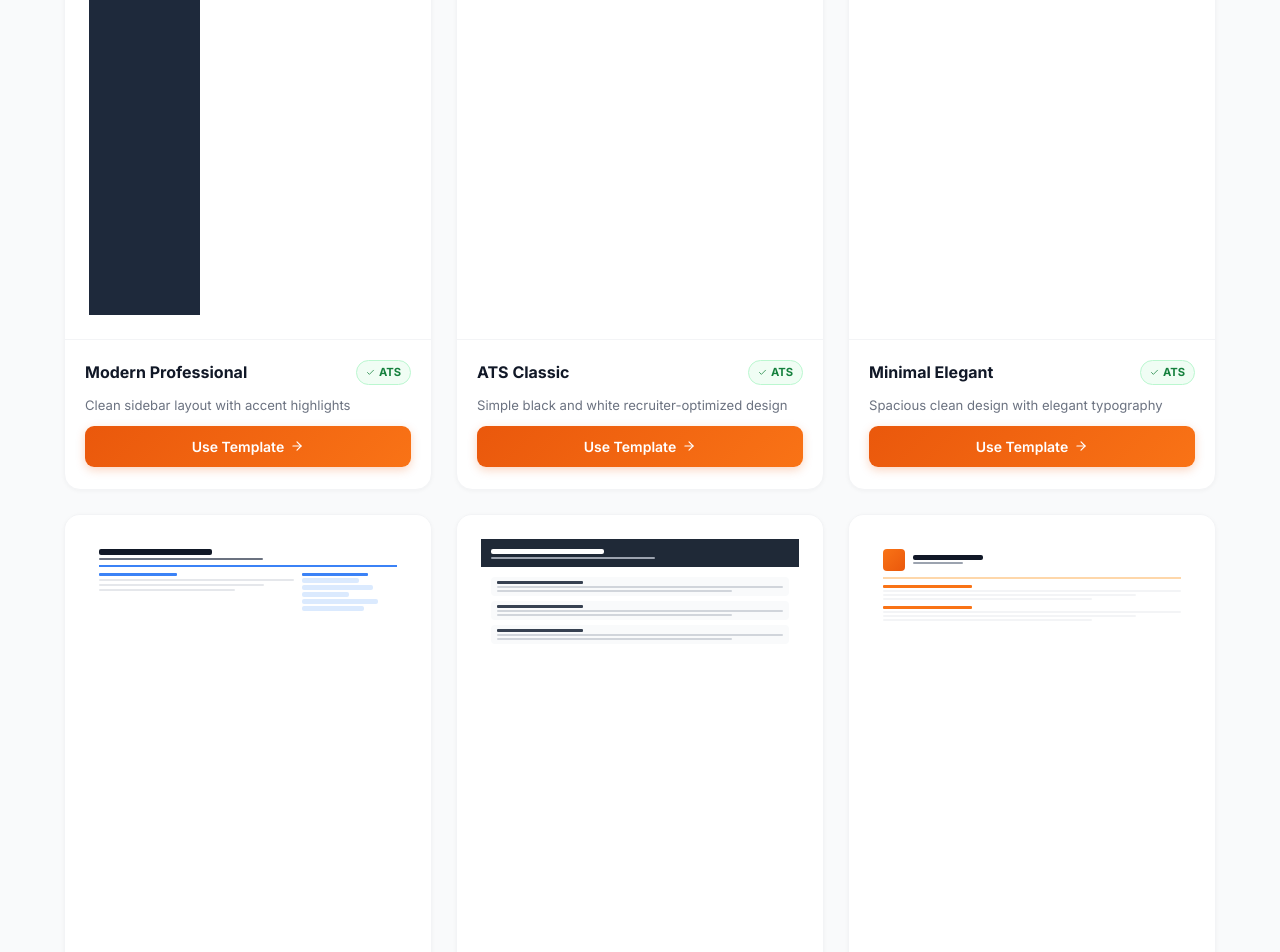
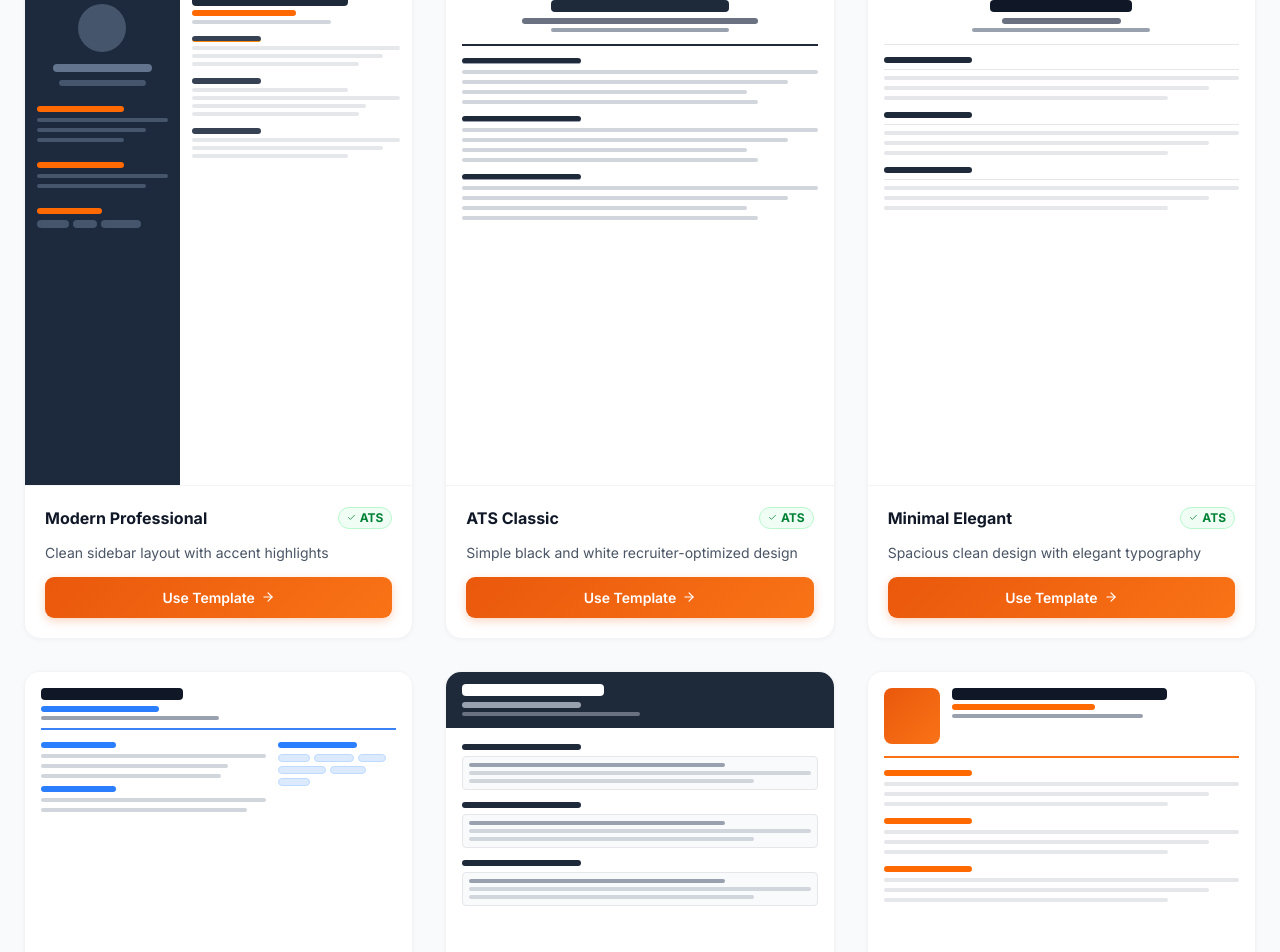
Before and after one commit to coder40425/resume-builder-app, a React (Vite) app: page /templates in a window 1280 px wide. Shown: the part 500-1452 px from the top of the page. Built offline with nearby package versions, Linux system fonts and the light colour scheme.

Commit message:
mobile view, experience section removal, template preview fixed

```diff
--- a/src/app/components/ResumeForm.tsx
+++ b/src/app/components/ResumeForm.tsx
@@ -181,7 +181,6 @@ function ExperienceSection() {
     <Section title="Work Experience" icon={<Briefcase className="w-5 h-5" />}>
       {resumeData.experience.map((exp, index) => (
         <div key={exp.id} className="p-4 border border-gray-200 rounded-lg space-y-4 relative">
-          {resumeData.experience.length > 1 && (
           <button
             onClick={() => removeExperience(index)}
             className="absolute top-2 right-2 p-1 hover:bg-red-50 text-red-600 rounded transition-colors"
@@ -189,7 +188,6 @@ function ExperienceSection() {
           >
             <Trash2 className="w-4 h-4" />
           </button>
-          )}
           <div className="grid md:grid-cols-2 gap-4">
             <Input
               label="Job Title"
--- a/src/app/pages/TemplatesPage.tsx
+++ b/src/app/pages/TemplatesPage.tsx
@@ -19,93 +19,6 @@ export function TemplatesPage() {
           box-shadow: 0 1px 3px rgba(0,0,0,0.05);
         }
 
-        .tpl-nav-inner {
-          max-width: 1200px;
-          margin: 0 auto;
-          padding: 0 24px;
-          height: 62px;
-          display: flex;
-          align-items: center;
-          justify-content: space-between;
-        }
-
-        .brand-link {
-          display: flex;
-          align-items: center;
-          gap: 10px;
-          text-decoration: none;
-        }
-
-        .brand-divider {
-          width: 1px;
-          height: 18px;
-          background: #e5e7eb;
-          margin: 0 2px;
-        }
-
-        .brand-label {
-          font-weight: 700;
-          font-size: 0.9rem;
-          color: #111827;
-        }
-
-        .back-link {
-          display: flex;
-          align-items: center;
-          gap: 6px;
-          color: #6b7280;
-          font-size: 0.85rem;
-          font-weight: 500;
-          text-decoration: none;
-          padding: 7px 14px;
-          border-radius: 8px;
-          border: 1px solid #e5e7eb;
-          transition: all 0.15s;
-          background: white;
-        }
-        .back-link:hover {
-          color: #ea580c;
-          border-color: #fed7aa;
-          background: #fff7ed;
-        }
-
-        .tpl-header {
-          background: white;
-          border-bottom: 1px solid #f3f4f6;
-          padding: 52px 24px 44px;
-          text-align: center;
-        }
-
-        .tpl-header-inner {
-          max-width: 600px;
-          margin: 0 auto;
-        }
-
-        .header-badge {
-          display: inline-flex;
-          align-items: center;
-          gap: 6px;
-          background: #fff7ed;
-          border: 1px solid #fed7aa;
-          color: #c2410c;
-          padding: 5px 14px;
-          border-radius: 100px;
-          font-size: 0.72rem;
-          font-weight: 700;
-          letter-spacing: 0.06em;
-          text-transform: uppercase;
-          margin-bottom: 18px;
-        }
-
-        .tpl-grid {
-          max-width: 1200px;
-          margin: 0 auto;
-          padding: 48px 24px 72px;
-          display: grid;
-          grid-template-columns: repeat(3, 1fr);
-          gap: 24px;
-        }
-
         .tpl-card {
           background: white;
           border-radius: 16px;
@@ -122,12 +35,6 @@ export function TemplatesPage() {
           transform: translateY(-5px);
         }
 
-        .tpl-preview-wrap {
-          position: relative;
-          overflow: hidden;
-          border-bottom: 1px solid #f3f4f6;
-        }
-
         .tpl-hover-overlay {
           position: absolute;
           inset: 0;
@@ -136,7 +43,7 @@ export function TemplatesPage() {
           transition: opacity 0.2s;
           display: flex;
           align-items: center;
-          justify-content: center;
+          justify-center;
         }
         .tpl-card:hover .tpl-hover-overlay { opacity: 1; }
 
@@ -157,21 +64,8 @@ export function TemplatesPage() {
         }
         .tpl-card:hover .preview-btn { transform: translateY(0); }
 
-        .ats-badge {
-          display: inline-flex;
-          align-items: center;
-          gap: 4px;
-          background: #f0fdf4;
-          border: 1px solid #bbf7d0;
-          color: #15803d;
-          font-size: 0.7rem;
-          font-weight: 700;
-          padding: 3px 9px;
-          border-radius: 100px;
-        }
-
         .use-btn {
-          display: block;
+          display: flex;
           width: 100%;
           background: linear-gradient(135deg, #ea580c, #f97316);
           color: white;
@@ -180,13 +74,11 @@ export function TemplatesPage() {
           padding: 10px 0;
           font-size: 0.875rem;
           font-weight: 600;
-          font-family: 'Inter', sans-serif;
           text-align: center;
           text-decoration: none;
           cursor: pointer;
           transition: all 0.2s;
           box-shadow: 0 3px 10px rgba(234,88,12,0.25);
-          display: flex;
           align-items: center;
           justify-content: center;
           gap: 6px;
@@ -199,38 +91,41 @@ export function TemplatesPage() {
 
       {/* ── Navbar ── */}
       <nav className="tpl-nav">
-        <div className="tpl-nav-inner">
-          <Link to="/" className="brand-link">
-            <img src={logo} alt="SkillDzire" style={{ height: 40, width: "auto", objectFit: "contain" }} />
-            <div className="brand-divider" />
-            <span className="brand-label">Resume Builder</span>
+        <div className="max-w-7xl mx-auto px-4 sm:px-6 h-14 sm:h-16 flex items-center justify-between">
+          <Link to="/" className="flex items-center gap-2 sm:gap-3 no-underline">
+            <img src={logo} alt="SkillDzire" className="h-8 sm:h-10 w-auto object-contain" />
+            <div className="hidden sm:block w-px h-5 bg-gray-200" />
+            <span className="hidden sm:inline font-bold text-sm sm:text-base text-gray-900">Resume Builder</span>
           </Link>
-          <Link to="/" className="back-link">
-            <ArrowLeft size={13} /> Back to Home
+          <Link to="/" className="flex items-center gap-1.5 sm:gap-2 text-gray-600 hover:text-orange-600 hover:bg-orange-50 transition-colors px-3 py-2 rounded-lg border border-gray-200 text-xs sm:text-sm font-medium no-underline">
+            <ArrowLeft className="w-3 h-3 sm:w-4 sm:h-4" />
+            <span className="hidden sm:inline">Back to</span> Home
           </Link>
         </div>
       </nav>
 
       {/* ── Header ── */}
-      <div className="tpl-header">
-        <div className="tpl-header-inner">
-          <div className="header-badge">
+      <div className="bg-white border-b border-gray-200 py-8 sm:py-12 md:py-14">
+        <div className="max-w-3xl mx-auto px-4 sm:px-6 text-center">
+          <div className="inline-flex items-center gap-1.5 bg-orange-50 border border-orange-200 text-orange-800 px-3 py-1.5 rounded-full text-xs font-bold tracking-wide uppercase mb-4">
             <Check size={11} /> 6 ATS-Optimized Templates
           </div>
-          <h1 style={{ fontSize: "clamp(1.8rem, 3vw, 2.6rem)", fontWeight: 800, color: "#111827", letterSpacing: "-0.025em", marginBottom: 12, lineHeight: 1.15 }}>
+          <h1 className="text-2xl sm:text-3xl md:text-4xl lg:text-5xl font-bold text-gray-900 mb-3 sm:mb-4 leading-tight">
             Choose Your Resume Template
           </h1>
-          <p style={{ color: "#6b7280", fontSize: "1rem", lineHeight: 1.65 }}>
+          <p className="text-sm sm:text-base md:text-lg text-gray-600 leading-relaxed">
             Select a professional template and start building your resume instantly — with pre-filled sample data to guide you.
           </p>
         </div>
       </div>
 
       {/* ── Templates Grid ── */}
-      <div className="tpl-grid">
-        {templates.map((template) => (
-          <TemplateCard key={template.id} template={template} />
-        ))}
+      <div className="max-w-7xl mx-auto px-4 sm:px-6 py-8 sm:py-12 md:py-16">
+        <div className="grid grid-cols-1 sm:grid-cols-2 lg:grid-cols-3 gap-5 sm:gap-6 md:gap-8">
+          {templates.map((template) => (
+            <TemplateCard key={template.id} template={template} />
+          ))}
+        </div>
       </div>
     </div>
   );
@@ -240,8 +135,8 @@ function TemplateCard({ template }: { template: any }) {
   return (
     <div className="tpl-card">
       {/* Preview */}
-      <Link to={`/builder/${template.id}`} className="tpl-preview-wrap" style={{ display: "block" }}>
-        <div style={{ aspectRatio: "8.5/11", background: "white" }}>
+      <Link to={`/builder/${template.id}`} className="relative block overflow-hidden border-b border-gray-100" style={{ textDecoration: "none" }}>
+        <div className="aspect-[8.5/11] bg-white">
           <TemplatePreview templateId={template.id} />
         </div>
         <div className="tpl-hover-overlay">
@@ -252,12 +147,16 @@ function TemplateCard({ template }: { template: any }) {
       </Link>
 
       {/* Info */}
-      <div style={{ padding: "20px 20px 22px", display: "flex", flexDirection: "column", gap: 10, flex: 1 }}>
-        <div style={{ display: "flex", alignItems: "center", justifyContent: "space-between" }}>
-          <h3 style={{ fontWeight: 700, fontSize: "1rem", color: "#111827" }}>{template.name}</h3>
-          {template.atsOptimized && <span className="ats-badge"><Check size={9} /> ATS</span>}
+      <div className="p-4 sm:p-5 flex flex-col gap-3 flex-1">
+        <div className="flex items-center justify-between">
+          <h3 className="font-bold text-sm sm:text-base text-gray-900">{template.name}</h3>
+          {template.atsOptimized && (
+            <span className="inline-flex items-center gap-1 bg-green-50 border border-green-200 text-green-700 text-xs font-bold px-2 py-0.5 rounded-full">
+              <Check size={9} /> ATS
+            </span>
+          )}
         </div>
-        <p style={{ color: "#6b7280", fontSize: "0.82rem", lineHeight: 1.6, flex: 1 }}>{template.description}</p>
+        <p className="text-gray-600 text-xs sm:text-sm leading-relaxed flex-1">{template.description}</p>
         <Link to={`/builder/${template.id}`} className="use-btn">
           Use Template <ArrowRight size={14} />
         </Link>
@@ -276,7 +175,7 @@ function TemplatePreview({ templateId }: { templateId: string }) {
     "creative-clean": <CreativeCleanPreview />,
   };
   return (
-    <div style={{ width: "100%", height: "100%", padding: 24, overflow: "hidden" }}>
+    <div className="w-full h-full overflow-hidden bg-white">
       {previewStyles[templateId] || <DefaultPreview />}
     </div>
   );
@@ -284,23 +183,57 @@ function TemplatePreview({ templateId }: { templateId: string }) {
 
 function ModernProfessionalPreview() {
   return (
-    <div style={{ width: "100%", height: "100%", background: "white", display: "flex", gap: 8, fontSize: 4 }}>
-      <div style={{ width: "35%", background: "#1e293b", padding: 8, display: "flex", flexDirection: "column", gap: 4 }}>
-        <div style={{ width: 28, height: 28, background: "#475569", borderRadius: "50%", margin: "0 auto 4px" }} />
-        <div style={{ height: 4, background: "#64748b", borderRadius: 2, width: "80%", margin: "0 auto" }} />
-        <div style={{ height: 3, background: "#475569", borderRadius: 2, width: "60%", margin: "0 auto" }} />
-        <div style={{ marginTop: 8, display: "flex", flexDirection: "column", gap: 2 }}>
-          {[100, 85, 70, 90].map((w, i) => <div key={i} style={{ height: 2, background: "#475569", borderRadius: 1, width: `${w}%` }} />)}
+    <div className="w-full h-full bg-white flex">
+      {/* Sidebar */}
+      <div className="w-2/5 bg-slate-800 p-3 flex flex-col gap-2">
+        <div className="w-12 h-12 bg-slate-600 rounded-full mx-auto mt-2 mb-1" />
+        <div className="h-2 bg-slate-500 rounded w-3/4 mx-auto" />
+        <div className="h-1.5 bg-slate-600 rounded w-2/3 mx-auto" />
+        <div className="mt-3 space-y-1.5">
+          <div className="h-1.5 bg-orange-500 rounded w-2/3" />
+          <div className="h-1 bg-slate-600 rounded" />
+          <div className="h-1 bg-slate-600 rounded w-5/6" />
+          <div className="h-1 bg-slate-600 rounded w-4/6" />
+        </div>
+        <div className="mt-3 space-y-1.5">
+          <div className="h-1.5 bg-orange-500 rounded w-2/3" />
+          <div className="h-1 bg-slate-600 rounded w-full" />
+          <div className="h-1 bg-slate-600 rounded w-5/6" />
+        </div>
+        <div className="mt-3 space-y-1.5">
+          <div className="h-1.5 bg-orange-500 rounded w-1/2" />
+          <div className="flex flex-wrap gap-1">
+            <div className="h-2 bg-slate-600 rounded px-2 w-8" />
+            <div className="h-2 bg-slate-600 rounded px-2 w-6" />
+            <div className="h-2 bg-slate-600 rounded px-2 w-10" />
+          </div>
         </div>
       </div>
-      <div style={{ flex: 1, padding: 8, display: "flex", flexDirection: "column", gap: 6 }}>
-        <div style={{ height: 4, background: "#f97316", borderRadius: 2, width: "45%" }} />
-        <div style={{ display: "flex", flexDirection: "column", gap: 2 }}>
-          {[100, 88, 72, 94, 60].map((w, i) => <div key={i} style={{ height: 2, background: "#e5e7eb", borderRadius: 1, width: `${w}%` }} />)}
+      {/* Main */}
+      <div className="flex-1 p-3 flex flex-col gap-3">
+        <div className="space-y-1">
+          <div className="h-2.5 bg-gray-800 rounded w-3/4" />
+          <div className="h-1.5 bg-orange-500 rounded w-1/2" />
+          <div className="h-1 bg-gray-300 rounded w-2/3" />
         </div>
-        <div style={{ height: 4, background: "#f97316", borderRadius: 2, width: "40%" }} />
-        <div style={{ display: "flex", flexDirection: "column", gap: 2 }}>
-          {[100, 80, 65].map((w, i) => <div key={i} style={{ height: 2, background: "#e5e7eb", borderRadius: 1, width: `${w}%` }} />)}
+        <div className="space-y-1">
+          <div className="h-1.5 bg-gray-700 rounded w-1/3 border-b border-orange-400 pb-0.5" />
+          <div className="h-1 bg-gray-200 rounded" />
+          <div className="h-1 bg-gray-200 rounded w-11/12" />
+          <div className="h-1 bg-gray-200 rounded w-4/5" />
+        </div>
+        <div className="space-y-1">
+          <div className="h-1.5 bg-gray-700 rounded w-1/3" />
+          <div className="h-1 bg-gray-200 rounded w-3/4" />
+          <div className="h-1 bg-gray-200 rounded" />
+          <div className="h-1 bg-gray-200 rounded w-5/6" />
+          <div className="h-1 bg-gray-200 rounded w-4/5" />
+        </div>
+        <div className="space-y-1">
+          <div className="h-1.5 bg-gray-700 rounded w-1/3" />
+          <div className="h-1 bg-gray-200 rounded" />
+          <div className="h-1 bg-gray-200 rounded w-11/12" />
+          <div className="h-1 bg-gray-200 rounded w-3/4" />
         </div>
       </div>
     </div>
@@ -309,15 +242,19 @@ function ModernProfessionalPreview() {
 
 function ATSClassicPreview() {
   return (
-    <div style={{ width: "100%", height: "100%", background: "white", padding: 10, display: "flex", flexDirection: "column", gap: 6 }}>
-      <div style={{ textAlign: "center", borderBottom: "1px solid #d1d5db", paddingBottom: 6 }}>
-        <div style={{ height: 6, background: "#111827", borderRadius: 2, width: "40%", margin: "0 auto 3px" }} />
-        <div style={{ height: 3, background: "#9ca3af", borderRadius: 2, width: "55%", margin: "0 auto" }} />
+    <div className="w-full h-full bg-white p-4 flex flex-col gap-3">
+      <div className="text-center border-b-2 border-gray-800 pb-3">
+        <div className="h-3 bg-gray-800 rounded w-1/2 mx-auto mb-1.5" />
+        <div className="h-1.5 bg-gray-500 rounded w-2/3 mx-auto mb-1" />
+        <div className="h-1 bg-gray-400 rounded w-1/2 mx-auto" />
       </div>
-      {[["30%", "#374151"], ["40%", "#374151"], ["35%", "#374151"]].map(([w, c], i) => (
-        <div key={i} style={{ display: "flex", flexDirection: "column", gap: 2 }}>
-          <div style={{ height: 3, background: c, borderRadius: 2, width: w }} />
-          {[100, 88, 75].map((pw, j) => <div key={j} style={{ height: 2, background: "#e5e7eb", borderRadius: 1, width: `${pw}%` }} />)}
+      {["EXPERIENCE", "EDUCATION", "SKILLS"].map((section) => (
+        <div key={section} className="space-y-1.5">
+          <div className="h-1.5 bg-gray-800 rounded w-1/3 border-b border-gray-400 pb-0.5" />
+          <div className="h-1 bg-gray-300 rounded" />
+          <div className="h-1 bg-gray-300 rounded w-11/12" />
+          <div className="h-1 bg-gray-300 rounded w-4/5" />
+          <div className="h-1 bg-gray-300 rounded w-5/6" />
         </div>
       ))}
     </div>
@@ -326,15 +263,19 @@ function ATSClassicPreview() {
 
 function MinimalElegantPreview() {
   return (
-    <div style={{ width: "100%", height: "100%", background: "white", padding: 12, display: "flex", flexDirection: "column", gap: 8 }}>
-      <div style={{ textAlign: "center", paddingBottom: 6, borderBottom: "1px solid #f3f4f6" }}>
-        <div style={{ height: 7, background: "#111827", borderRadius: 2, width: "38%", margin: "0 auto 4px" }} />
-        <div style={{ height: 2.5, background: "#9ca3af", borderRadius: 2, width: "50%", margin: "0 auto" }} />
+    <div className="w-full h-full bg-white p-4 flex flex-col gap-3">
+      <div className="text-center pb-3" style={{ borderBottom: "1px solid #e5e7eb" }}>
+        <div className="h-3 bg-gray-900 rounded w-2/5 mx-auto mb-1.5" />
+        <div className="h-1.5 bg-gray-500 rounded w-1/3 mx-auto mb-1" />
+        <div className="h-1 bg-gray-400 rounded w-1/2 mx-auto" />
       </div>
       {[1, 2, 3].map((i) => (
-        <div key={i} style={{ display: "flex", flexDirection: "column", gap: 2 }}>
-          <div style={{ height: 2.5, background: "#374151", borderRadius: 1, width: "25%" }} />
-          {[100, 88].map((w, j) => <div key={j} style={{ height: 2, background: "#f3f4f6", borderRadius: 1, width: `${w}%` }} />)}
+        <div key={i} className="space-y-1.5">
+          <div className="h-1.5 bg-gray-800 rounded w-1/4" />
+          <div style={{ height: 1, background: "#e5e7eb" }} />
+          <div className="h-1 bg-gray-200 rounded" />
+          <div className="h-1 bg-gray-200 rounded w-11/12" />
+          <div className="h-1 bg-gray-200 rounded w-4/5" />
         </div>
       ))}
     </div>
@@ -343,20 +284,28 @@ function MinimalElegantPreview() {
 
 function DeveloperResumePreview() {
   return (
-    <div style={{ width: "100%", height: "100%", background: "white", padding: 10, display: "flex", flexDirection: "column", gap: 6 }}>
-      <div style={{ borderBottom: "2px solid #3b82f6", paddingBottom: 5 }}>
-        <div style={{ height: 6, background: "#111827", borderRadius: 2, width: "38%", marginBottom: 3 }} />
-        <div style={{ height: 2.5, background: "#6b7280", borderRadius: 1, width: "55%" }} />
+    <div className="w-full h-full bg-white p-4 flex flex-col gap-3">
+      <div style={{ borderBottom: "2px solid #3b82f6" }} className="pb-2">
+        <div className="h-3 bg-gray-900 rounded w-2/5 mb-1.5" />
+        <div className="h-1.5 bg-blue-500 rounded w-1/3 mb-1" />
+        <div className="h-1 bg-gray-400 rounded w-1/2" />
       </div>
-      <div style={{ display: "flex", gap: 8 }}>
-        <div style={{ flex: 1, display: "flex", flexDirection: "column", gap: 3 }}>
-          <div style={{ height: 3, background: "#3b82f6", borderRadius: 1, width: "40%" }} />
-          {[100, 85, 70].map((w, i) => <div key={i} style={{ height: 2, background: "#e5e7eb", borderRadius: 1, width: `${w}%` }} />)}
+      <div className="flex gap-3">
+        <div className="flex-1 space-y-1.5">
+          <div className="h-1.5 bg-blue-500 rounded w-1/3" />
+          <div className="h-1 bg-gray-300 rounded" />
+          <div className="h-1 bg-gray-300 rounded w-5/6" />
+          <div className="h-1 bg-gray-300 rounded w-4/5" />
+          <div className="h-1.5 bg-blue-500 rounded w-1/3 mt-2" />
+          <div className="h-1 bg-gray-300 rounded" />
+          <div className="h-1 bg-gray-300 rounded w-11/12" />
         </div>
-        <div style={{ width: "32%", display: "flex", flexDirection: "column", gap: 2 }}>
-          <div style={{ height: 3, background: "#3b82f6", borderRadius: 1, width: "70%" }} />
-          <div style={{ display: "flex", flexWrap: "wrap", gap: 2 }}>
-            {[60, 75, 50, 80, 65].map((w, i) => <div key={i} style={{ height: 5, background: "#dbeafe", borderRadius: 2, width: `${w}%` }} />)}
+        <div className="w-1/3 space-y-1.5">
+          <div className="h-1.5 bg-blue-500 rounded w-2/3" />
+          <div className="flex flex-wrap gap-1">
+            {[8, 10, 7, 12, 9, 8].map((w, i) => (
+              <div key={i} className="h-2 bg-blue-100 border border-blue-200 rounded" style={{ width: `${w * 4}px` }} />
+            ))}
           </div>
         </div>
       </div>
@@ -366,16 +315,21 @@ function DeveloperResumePreview() {
 
 function CorporatePreview() {
   return (
-    <div style={{ width: "100%", height: "100%", background: "white", display: "flex", flexDirection: "column", gap: 0 }}>
-      <div style={{ background: "#1f2937", padding: "10px 10px 8px" }}>
-        <div style={{ height: 5, background: "white", borderRadius: 2, width: "38%", marginBottom: 3 }} />
-        <div style={{ height: 2.5, background: "#9ca3af", borderRadius: 1, width: "55%" }} />
+    <div className="w-full h-full bg-white flex flex-col">
+      <div className="bg-gray-800 px-4 py-3">
+        <div className="h-3 bg-white rounded w-2/5 mb-1.5" />
+        <div className="h-1.5 bg-gray-400 rounded w-1/3 mb-1" />
+        <div className="h-1 bg-gray-500 rounded w-1/2" />
       </div>
-      <div style={{ padding: 10, display: "flex", flexDirection: "column", gap: 5 }}>
+      <div className="flex-1 p-4 flex flex-col gap-3">
         {[1, 2, 3].map((i) => (
-          <div key={i} style={{ background: "#f9fafb", borderRadius: 4, padding: "4px 6px", display: "flex", flexDirection: "column", gap: 2 }}>
-            <div style={{ height: 3, background: "#374151", borderRadius: 1, width: "30%" }} />
-            {[100, 82].map((w, j) => <div key={j} style={{ height: 2, background: "#d1d5db", borderRadius: 1, width: `${w}%` }} />)}
+          <div key={i} className="space-y-1.5">
+            <div className="h-1.5 bg-gray-800 rounded w-1/3" />
+            <div className="bg-gray-50 border border-gray-200 rounded p-1.5 space-y-1">
+              <div className="h-1 bg-gray-400 rounded w-3/4" />
+              <div className="h-1 bg-gray-300 rounded" />
+              <div className="h-1 bg-gray-300 rounded w-5/6" />
+            </div>
           </div>
         ))}
       </div>
@@ -385,18 +339,21 @@ function CorporatePreview() {
 
 function CreativeCleanPreview() {
   return (
-    <div style={{ width: "100%", height: "100%", background: "white", padding: 10, display: "flex", flexDirection: "column", gap: 6 }}>
-      <div style={{ display: "flex", alignItems: "center", gap: 8, borderBottom: "2px solid #fed7aa", paddingBottom: 6 }}>
-        <div style={{ width: 22, height: 22, background: "linear-gradient(135deg,#f97316,#ea580c)", borderRadius: 4, flexShrink: 0 }} />
-        <div>
-          <div style={{ height: 5, background: "#111827", borderRadius: 2, width: 70, marginBottom: 2 }} />
-          <div style={{ height: 2.5, background: "#9ca3af", borderRadius: 1, width: 50 }} />
+    <div className="w-full h-full bg-white p-4 flex flex-col gap-3">
+      <div className="flex items-start gap-3 pb-3" style={{ borderBottom: "2px solid #f97316" }}>
+        <div className="w-14 h-14 rounded-lg flex-shrink-0" style={{ background: "linear-gradient(135deg, #ea580c, #f97316)" }} />
+        <div className="flex-1 space-y-1">
+          <div className="h-3 bg-gray-900 rounded w-3/4" />
+          <div className="h-1.5 bg-orange-500 rounded w-1/2" />
+          <div className="h-1 bg-gray-400 rounded w-2/3" />
         </div>
       </div>
-      {[1, 2].map((i) => (
-        <div key={i} style={{ display: "flex", flexDirection: "column", gap: 2 }}>
-          <div style={{ height: 3, background: "#f97316", borderRadius: 1, width: "30%" }} />
-          {[100, 85, 70].map((w, j) => <div key={j} style={{ height: 2, background: "#f3f4f6", borderRadius: 1, width: `${w}%` }} />)}
+      {[1, 2, 3].map((i) => (
+        <div key={i} className="space-y-1.5">
+          <div className="h-1.5 bg-orange-500 rounded w-1/4" />
+          <div className="h-1 bg-gray-200 rounded" />
+          <div className="h-1 bg-gray-200 rounded w-11/12" />
+          <div className="h-1 bg-gray-200 rounded w-4/5" />
         </div>
       ))}
     </div>
@@ -405,8 +362,8 @@ function CreativeCleanPreview() {
 
 function DefaultPreview() {
   return (
-    <div style={{ width: "100%", height: "100%", display: "flex", alignItems: "center", justifyContent: "center" }}>
-      <FileText style={{ width: 48, height: 48, color: "#d1d5db" }} />
+    <div className="w-full h-full bg-white p-4 flex items-center justify-center">
+      <FileText className="w-16 h-16 text-gray-300" />
     </div>
   );
 }
```
Also changed, not shown: src/app/pages/BuilderPage.tsx (+72 -26 lines), src/app/pages/LandingPage.tsx (+82 -52 lines). Lines whose indentation alone changed are shown as unchanged.
